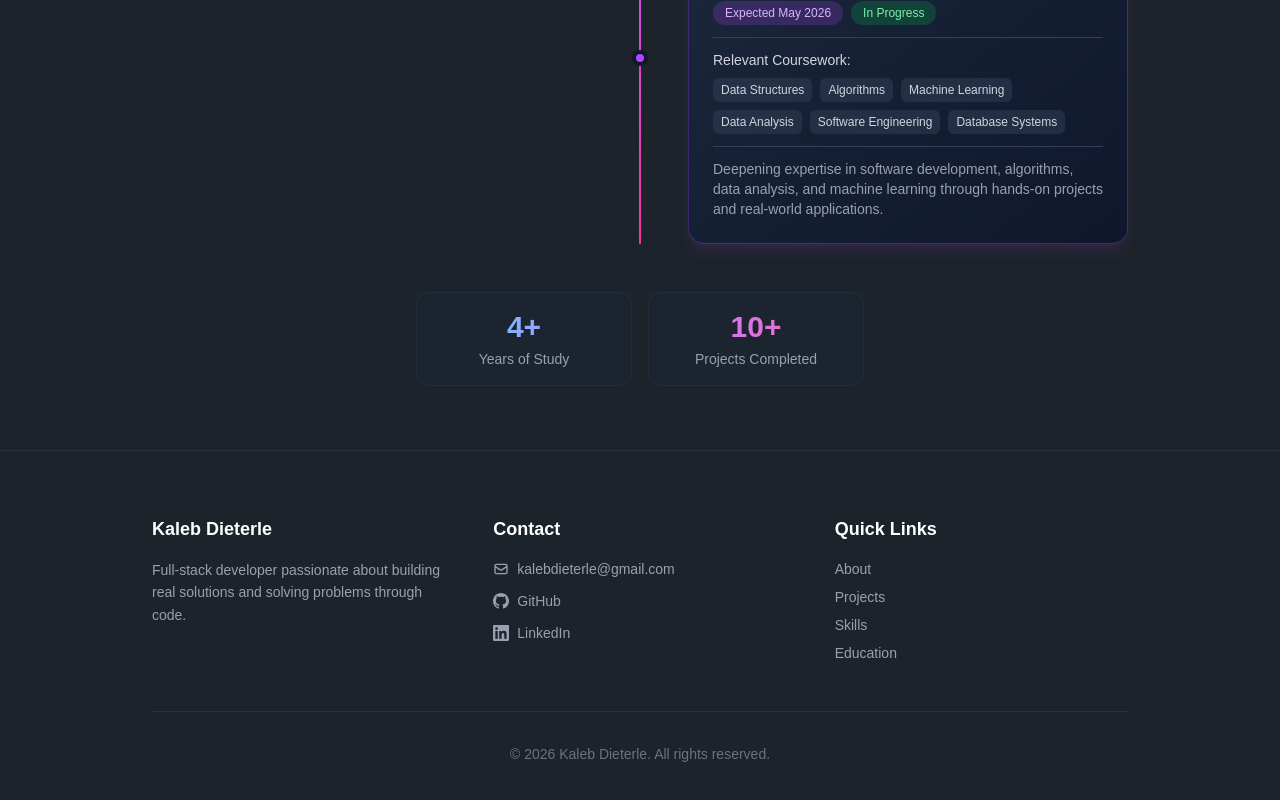
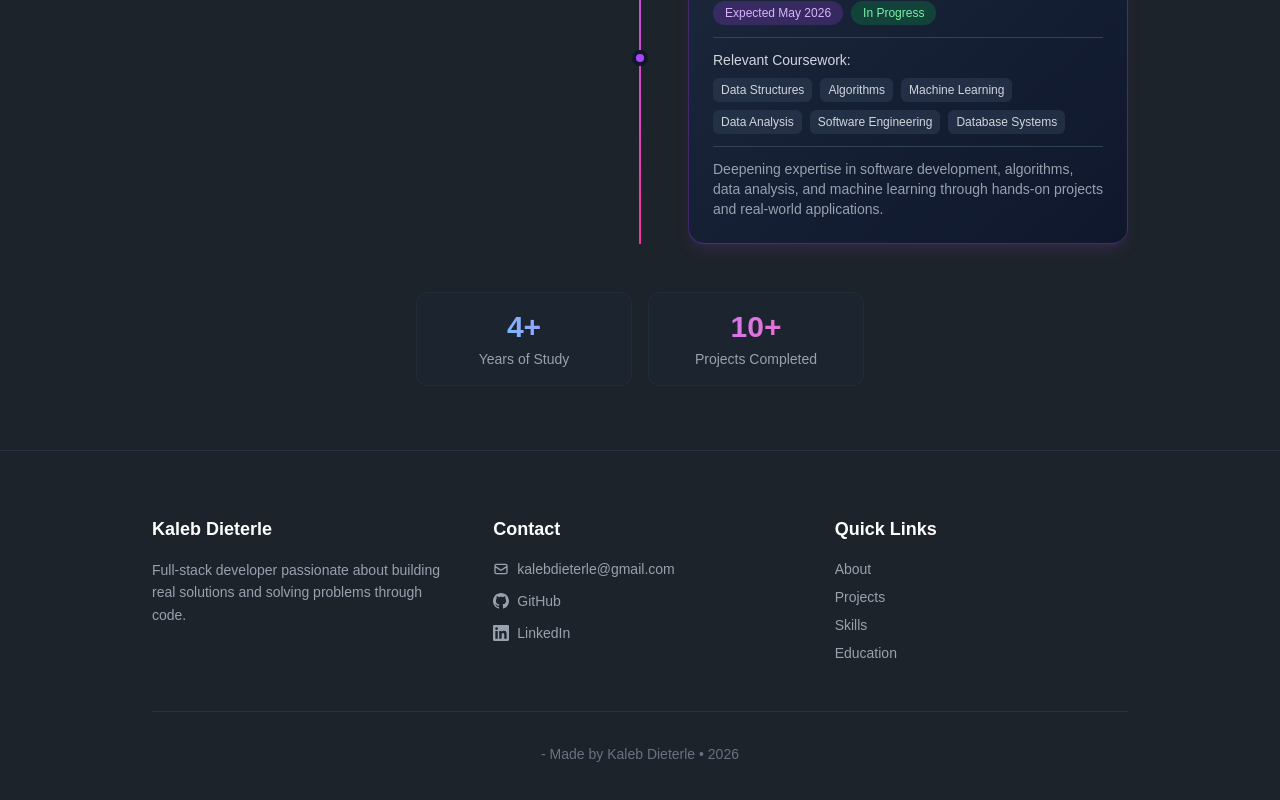
Before and after one commit to KalebDieterle/portfolio-website, a Next.js app: page / in a window 1280 px wide. Shown: the part 4033-4833 px from the top of the page. Built offline with nearby package versions, Linux system fonts and the light colour scheme.

Commit message:
removed unnecessary lines

```diff
--- a/app/components/sections/Footer.tsx
+++ b/app/components/sections/Footer.tsx
@@ -58,8 +58,7 @@ export default function Footer() {
         {/* Divider */}
         <div className="border-t border-slate-700/50 pt-8">
           <p className="text-gray-500 text-sm text-center">
-            &copy; {new Date().getFullYear()} Kaleb Dieterle. All rights
-            reserved.
+            - Made by Kaleb Dieterle • 2026
           </p>
         </div>
       </div>
```
